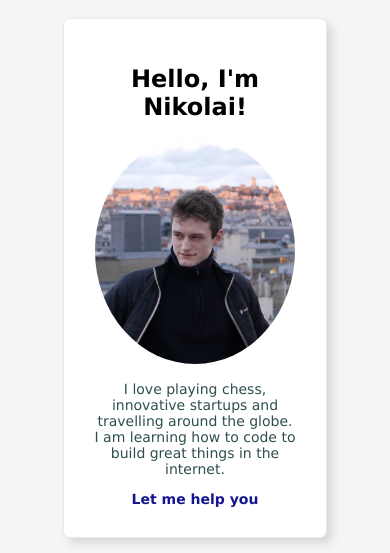
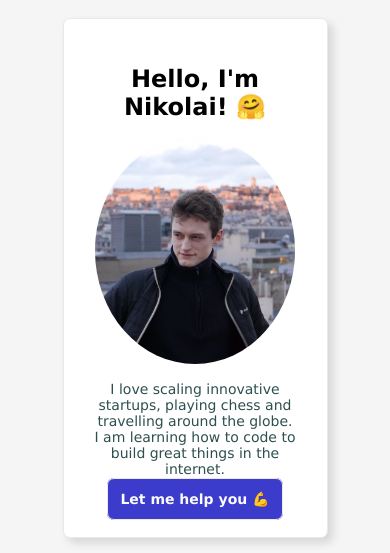
Before and after one commit to nikolaileonregehr/profile, a plain HTML site: page index.html in a window 390 px wide. Shown: the top 553 px of the page. Drawn offline with Linux system fonts and the light colour scheme.

Commit message:
new changes

```diff
--- a/index.html
+++ b/index.html
@@ -11,21 +11,21 @@
 <body>
 <div class="container">
     <div class="card">
-      <h1>Hello, I'm Nikolai!</h1>
+      <h1>Hello, I'm Nikolai!<span>	&#129303;</span></h1>
         <img src="./IkkeParis.jpg" class="img-circle" width="200px" alt="Nikolai's profile picture">
-        <p>I love playing chess, innovative startups and travelling around the globe. I am learning how to code to build great things in the internet.</p>
-        <a class="link_to_random_website" href="http://make-everything-ok.com/"><strong>Let me help you</strong></a>
+        <p>I love scaling innovative startups, playing chess and travelling around the globe. I am learning how to code to build great things in the internet.</p>
+        <a class="link_to_random_website" href="http://make-everything-ok.com/" target="_blank"><strong>Let me help you <span>&#x1F4AA;</span></strong></a>
     </div>
     <div class="card">
       <h2>Follow me</h2>
         <ul id="social_media">
-          <li><a href="https://www.linkedin.com/in/nikolairegehr/">
+          <li><a href="https://www.linkedin.com/in/nikolairegehr/" target="_blank">
             <i class="fa-brands fa-linkedin"></i>
           </a></li>
-          <li><a href="https://lichess.org/@/nikolaijewitsch030">
+          <li><a href="https://lichess.org/@/nikolaijewitsch030" target="_blank">
             <i class="fa-solid fa-chess"></i>
           </a></li>
-          <li><a href="https://computer.howstuffworks.com/internet/social-networking/information/10-reasons-to-quit-social-media.htm">
+          <li><a href="https://computer.howstuffworks.com/internet/social-networking/information/10-reasons-to-quit-social-media.htm" target="_blank">
             <i class="fa-brands fa-instagram"></i>
           </a></li>
         </ul>
--- a/style.css
+++ b/style.css
@@ -65,18 +65,24 @@ li {
   display: inline;
   margin: 5px;
   font-size: 30px;
-  color: rgb(21, 21, 143);
+  color: rgb(59, 59, 204);
 }
 
 .link_to_random_website {
-  color: rgb(21, 21, 143);
+  color: rgb(251, 251, 251);
+  background: rgb(59, 59, 204);
+  border: 3px;
+  border-radius: 7px;
+  text-align: center;
+  padding: 12px;
+  border: 0.2px solid rgb(236, 232, 232);
+  margin: 5px
 }
 
 @media (max-width: 960px) {
-
+  /* For a screen < 960px, this CSS will be read */
   .container {
     width: 700px;
-
   }
 }
 
@@ -90,6 +96,8 @@ li {
 @media (max-width: 540px) {
   /* For a screen < 540px, this CSS will be read */
   .container {
-    width: 300px;
+    width: 301px;
   }
 }
+
+  /* For a screen < 960px, this CSS will be read */
```
